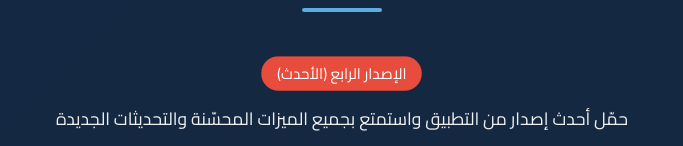
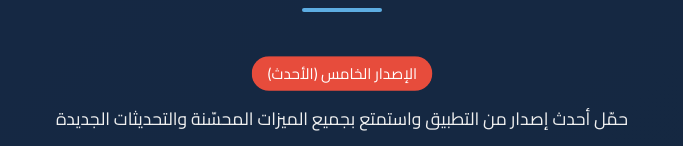
Before and after one commit to hifzmanager/tahfizsystem, a plain HTML site: page index.html in a window 1280 px wide. Shown: the part 1848-1994 px from the top of the page, without its empty margins (298-981 px from the left). Drawn offline with Linux system fonts and the light colour scheme.

Commit message:
Update index.html

```diff
--- a/index.html
+++ b/index.html
@@ -1715,7 +1715,7 @@
         <div class="container">
             <h2 class="section-title">تحميل التطبيق</h2>
 
-            <div class="version-badge">الإصدار الرابع (الأحدث)</div>
+            <div class="version-badge">الإصدار الخامس (الأحدث)</div>
             <p style="max-width: 700px; margin: 0 auto 30px; font-size: 1.1rem;">
                 حمّل أحدث إصدار من التطبيق واستمتع بجميع الميزات المحسّنة والتحديثات الجديدة
             </p>
```
